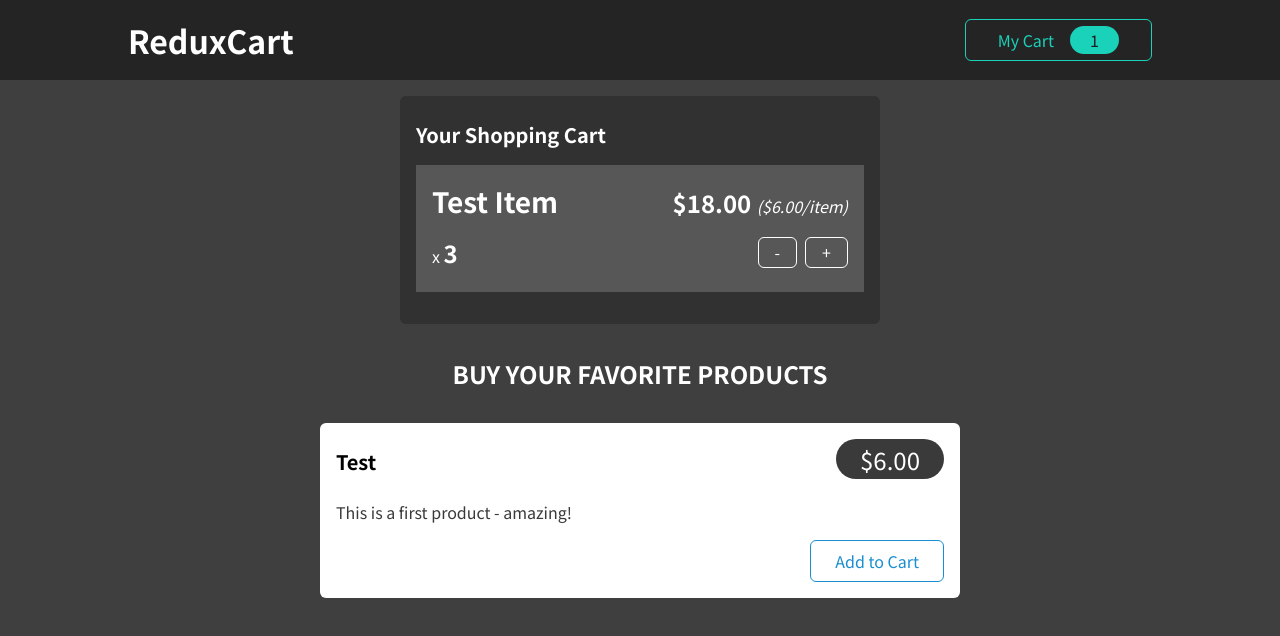
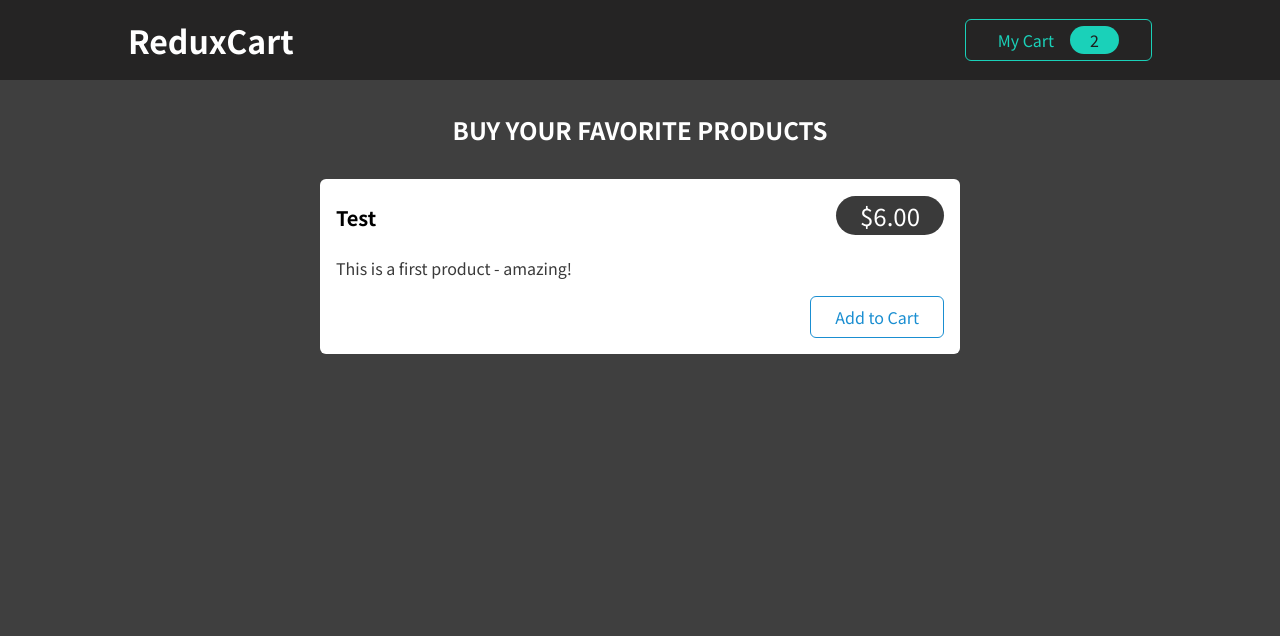
Before and after one commit to ko9x/shop-app-react, a React (Create React App) app: page / in a window 1280 px wide. Shown: the top 636 px of the page. Built offline with nearby package versions, Linux system fonts and the light colour scheme.

Commit message:
Connected the App.js, Cart.js, and CartButton.js to the store.

```diff
--- a/src/App.js
+++ b/src/App.js
@@ -1,11 +1,15 @@
 import Cart from './components/Cart/Cart';
 import Layout from './components/Layout/Layout';
 import Products from './components/Shop/Products';
+import {useSelector} from 'react-redux';
 
 function App() {
+
+  const showCart = useSelector(state => state.isShown)
+
   return (
     <Layout>
-      <Cart />
+      {showCart && <Cart />}
       <Products />
     </Layout>
   );
--- a/src/components/Cart/Cart.js
+++ b/src/components/Cart/Cart.js
@@ -1,15 +1,21 @@
 import Card from '../UI/Card';
 import classes from './Cart.module.css';
 import CartItem from './CartItem';
+import {useSelector} from 'react-redux';
 
 const Cart = (props) => {
+
+  const items = useSelector(state => state.items)
+
+  const itemList = items.map(item => (
+    <CartItem item={item} key={Math.random()}/>
+  ))
+
   return (
     <Card className={classes.cart}>
       <h2>Your Shopping Cart</h2>
       <ul>
-        <CartItem
-          item={{ title: 'Test Item', quantity: 3, total: 18, price: 6 }}
-        />
+        {itemList}
       </ul>
     </Card>
   );
--- a/src/components/Cart/CartButton.js
+++ b/src/components/Cart/CartButton.js
@@ -1,10 +1,20 @@
 import classes from './CartButton.module.css';
+import { useSelector, useDispatch } from 'react-redux';
+import { cartActions } from '../../store';
 
 const CartButton = (props) => {
+
+  const cartAmount = useSelector(state => state.items.length);
+  const dispatch = useDispatch();
+
+  const showCartHandler = () => {
+    dispatch(cartActions.toggleCart())
+  };
+
   return (
-    <button className={classes.button}>
+    <button className={classes.button} onClick={showCartHandler}>
       <span>My Cart</span>
-      <span className={classes.badge}>1</span>
+      <span className={classes.badge}>{cartAmount}</span>
     </button>
   );
 };
```
